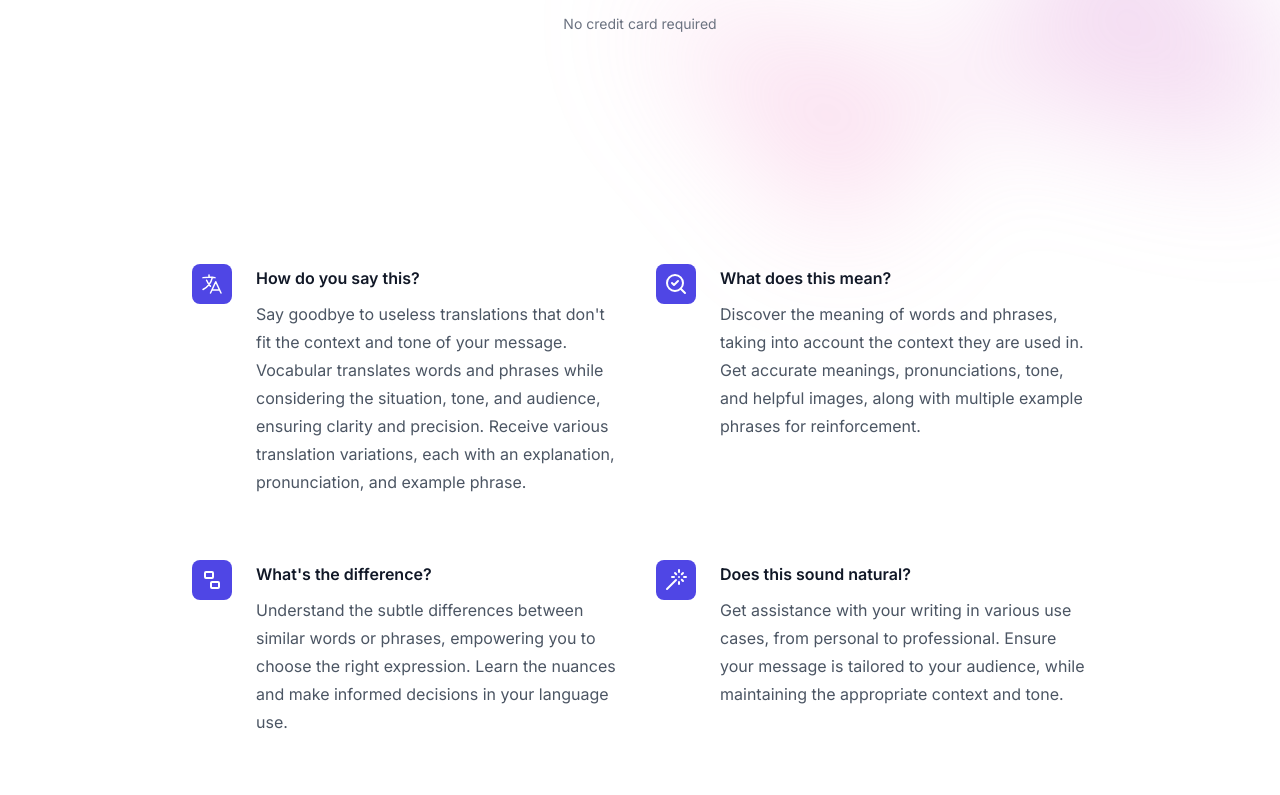
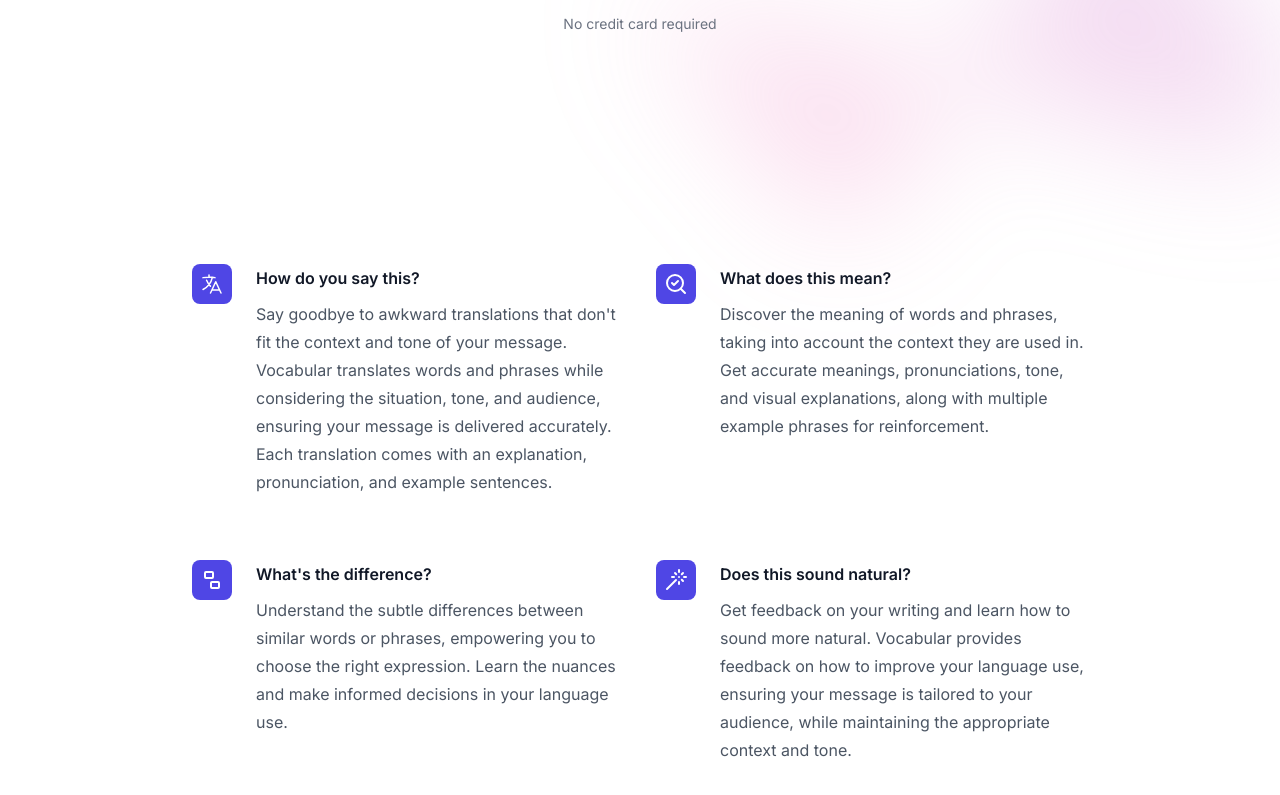
Before and after one commit to avosalmon/vocabular-landing-page, a Next.js app: page / in a window 1280 px wide. Shown: the part 561-1356 px from the top of the page. Built offline with nearby package versions, Linux system fonts and the light colour scheme.

Commit message:
update feature descriptions

```diff
--- a/src/components/Feature.tsx
+++ b/src/components/Feature.tsx
@@ -5,13 +5,13 @@ const features = [
   {
     name: "How do you say this?",
     description:
-      "Say goodbye to useless translations that don't fit the context and tone of your message. Vocabular translates words and phrases while considering the situation, tone, and audience, ensuring clarity and precision. Receive various translation variations, each with an explanation, pronunciation, and example phrase.",
+      "Say goodbye to awkward translations that don't fit the context and tone of your message. Vocabular translates words and phrases while considering the situation, tone, and audience, ensuring your message is delivered accurately. Each translation comes with an explanation, pronunciation, and example sentences.",
     icon: LanguageIcon,
   },
   {
     name: "What does this mean?",
     description:
-      "Discover the meaning of words and phrases, taking into account the context they are used in. Get accurate meanings, pronunciations, tone, and helpful images, along with multiple example phrases for reinforcement.",
+      "Discover the meaning of words and phrases, taking into account the context they are used in. Get accurate meanings, pronunciations, tone, and visual explanations, along with multiple example phrases for reinforcement.",
     icon: SearchCheck,
   },
   {
@@ -23,7 +23,7 @@ const features = [
   {
     name: "Does this sound natural?",
     description:
-      "Get assistance with your writing in various use cases, from personal to professional. Ensure your message is tailored to your audience, while maintaining the appropriate context and tone.",
+      "Get feedback on your writing and learn how to sound more natural. Vocabular provides feedback on how to improve your language use, ensuring your message is tailored to your audience, while maintaining the appropriate context and tone.",
     icon: Wand,
   },
 ];
```
